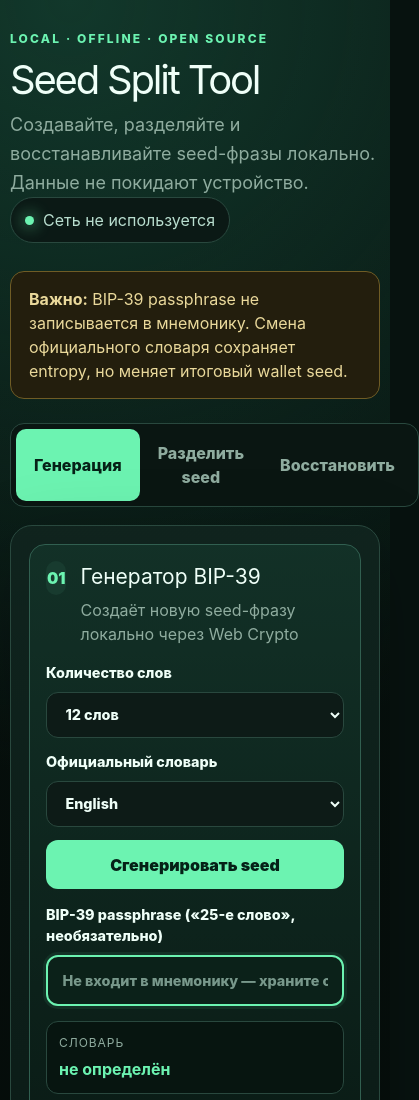
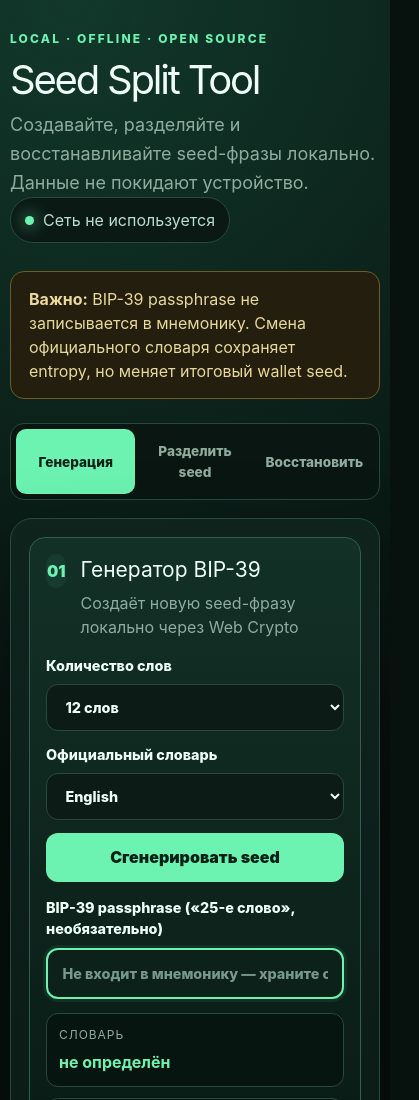
Before and after one commit to vanitoo/Seed-Split-Tool, a Next.js app: page / in a window 390 px wide. Shown: the top 1100 px of the page, 419 px wide, since content can reach past the window. Built offline with nearby package versions, Linux system fonts and the light colour scheme.

Commit message:
style: support three-tool tab layout

```diff
--- a/src/app/scheme.css
+++ b/src/app/scheme.css
@@ -7,7 +7,8 @@
 }
 
 .scheme-panel select,
-.generator-controls select {
+.generator-controls select,
+.compat-fields select {
   width: 100%;
   border: 1px solid var(--line);
   border-radius: 12px;
@@ -22,12 +23,26 @@
   color: var(--muted);
 }
 
+.main-tabs {
+  display: grid;
+  grid-template-columns: repeat(3, minmax(0, 1fr));
+  width: min(100%, 620px);
+}
+
+.main-tabs button {
+  white-space: nowrap;
+}
+
 .seed-generator {
   margin-bottom: 1.6rem;
   padding: 1rem;
   border: 1px solid #315f50;
   border-radius: 16px;
   background: linear-gradient(180deg, rgba(20, 56, 44, 0.65), rgba(7, 21, 16, 0.7));
+}
+
+.standalone-generator {
+  margin-bottom: 1.8rem;
 }
 
 .generator-controls {
@@ -126,7 +141,32 @@
 .bip39-passphrase input:focus,
 .compat-fields input:focus {
   border-color: #b2ffda;
-  box-shadow: 0 0 0 4px rgba(108, 243, 177, 0.18);
+  box-shadow: 0 0 0 4px rgba(108, 243,177,.18);
+}
+
+.generation-actions {
+  display: flex;
+  flex-wrap: wrap;
+  justify-content: flex-end;
+  gap: 0.65rem;
+  margin-top: 1rem;
+}
+
+.generation-actions button {
+  min-height: 42px;
+  border: 1px solid var(--line);
+  border-radius: 10px;
+  padding: 0.7rem 1rem;
+  background: #10251e;
+  color: #d9fff0;
+  font-weight: 800;
+  cursor: pointer;
+}
+
+.generation-actions .primary-inline {
+  border-color: transparent;
+  background: var(--accent);
+  color: #052117;
 }
 
 @media (max-width: 850px) {
@@ -140,4 +180,8 @@
   .compat-fields,
   .generator-controls { grid-template-columns: 1fr; }
   .generator-controls button { grid-column: auto; }
+  .main-tabs { width: 100%; }
+  .main-tabs button { padding-inline: 0.65rem; font-size: 0.85rem; white-space: normal; }
+  .generation-actions { justify-content: stretch; }
+  .generation-actions button { flex: 1 1 100%; }
 }
```
